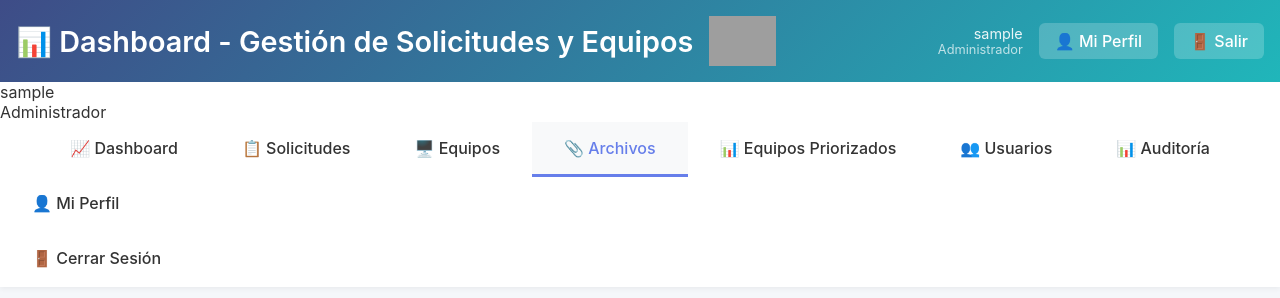
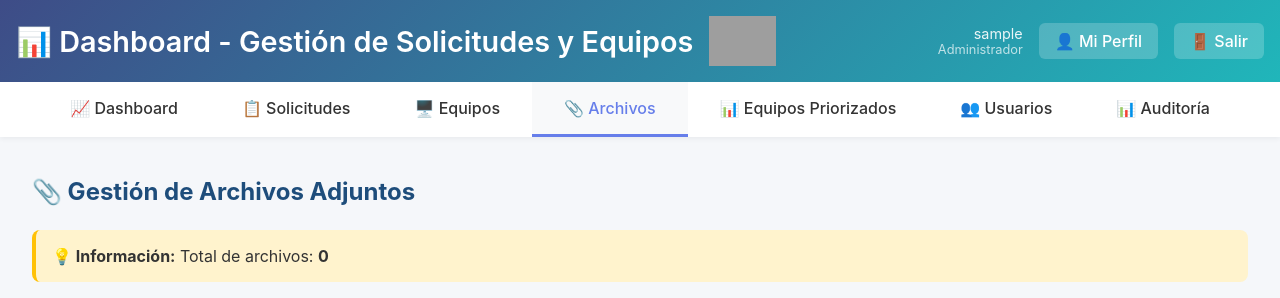
Before and after one commit to BioingenieriaGSNS/Dashboard-Flask, a Flask app: page /archivos in a window 1280 px wide. Shown: the top 298 px of the page. Run offline with Flask 3, Linux system fonts and the light colour scheme; the visitor is signed in with stand-in values (Sample User, id 1); data that the repository does not hold is empty; some libraries are stand-ins or nearby versions; grey boxes are pictures that could not be loaded.

Commit message:
Updated phone version 2

```diff
--- a/templates/base.html
+++ b/templates/base.html
@@ -285,6 +285,16 @@
         /* =====================================================
            RESPONSIVE - MÓVILES
            ===================================================== */
+
+        /* Ocultar elementos móviles en desktop por defecto */
+        .mobile-user-info {
+            display: none;
+        }
+
+        .mobile-menu-actions {
+            display: none;
+        }
+
         @media (max-width: 768px) {
             /* Header responsive */
             .header-left h1 {
@@ -303,6 +313,15 @@
             /* Ocultar user info en móviles */
             .user-info {
                 display: none;
+            }
+
+            /* Mostrar elementos móviles solo en móviles */
+            .mobile-user-info {
+                display: block !important;
+            }
+
+            .mobile-menu-actions {
+                display: flex !important;
             }
 
             /* Navigation móvil - Menú lateral */
```
